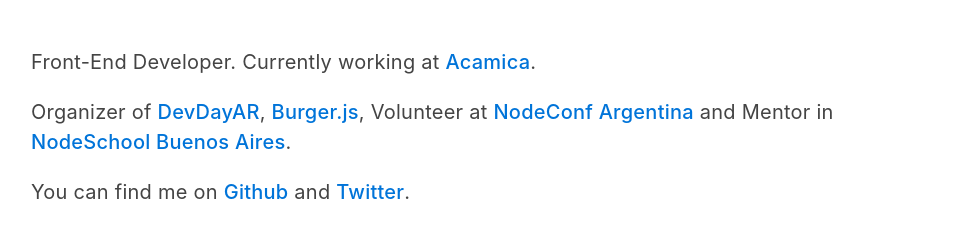
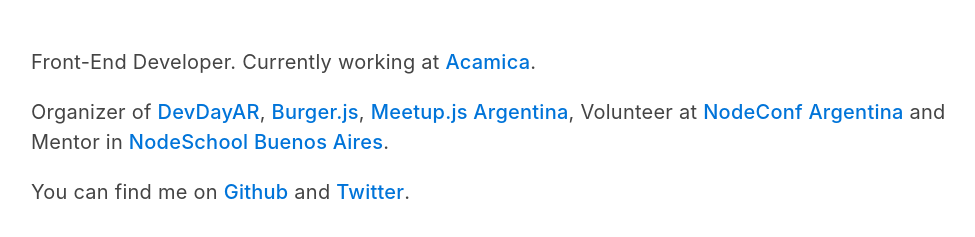
Before and after one commit to durancristhian/durancristhian.github.io, a plain HTML site: page index.html in a window 1280 px wide. Shown: the part 357-594 px from the top of the page, without its empty margins (149-1124 px from the left). Drawn offline with Linux system fonts and the light colour scheme.

Commit message:
Add meetup.js link

```diff
--- a/index.html
+++ b/index.html
@@ -65,7 +65,7 @@
         <h1>Cristhian Duran</h1>
         <p><a href="mailto:durancristhian@gmail.com">durancristhian@gmail.com</a></p>
         <p>Front-End Developer. Currently working at <a href="https://www.acamica.com/" target="_blank">Acamica</a>.</p>
-        <p>Organizer of <a href="https://twitter.com/devdayar" target="_blank">DevDayAR</a>, <a href="https://twitter.com/burgerjsba" target="_blank">Burger.js</a>, Volunteer at <a href="https://twitter.com/nodeconfar" target="_blank">NodeConf Argentina</a> and Mentor in <a href="https://twitter.com/nodeschoolba" target="_blank">NodeSchool Buenos Aires</a>.</p>
+        <p>Organizer of <a href="https://twitter.com/devdayar" target="_blank">DevDayAR</a>, <a href="https://twitter.com/burgerjsba" target="_blank">Burger.js</a>, <a href="https://twitter.com/meetupjs_ar" target="_blank">Meetup.js Argentina</a>, Volunteer at <a href="https://twitter.com/nodeconfar" target="_blank">NodeConf Argentina</a> and Mentor in <a href="https://twitter.com/nodeschoolba" target="_blank">NodeSchool Buenos Aires</a>.</p>
         <p>You can find me on <a href="https://github.com/durancristhian" target="_blank">Github</a> and <a href="https://twitter.com/durancristhian" target="_blank">Twitter</a>.</p>
     </main>
     <script>
```
